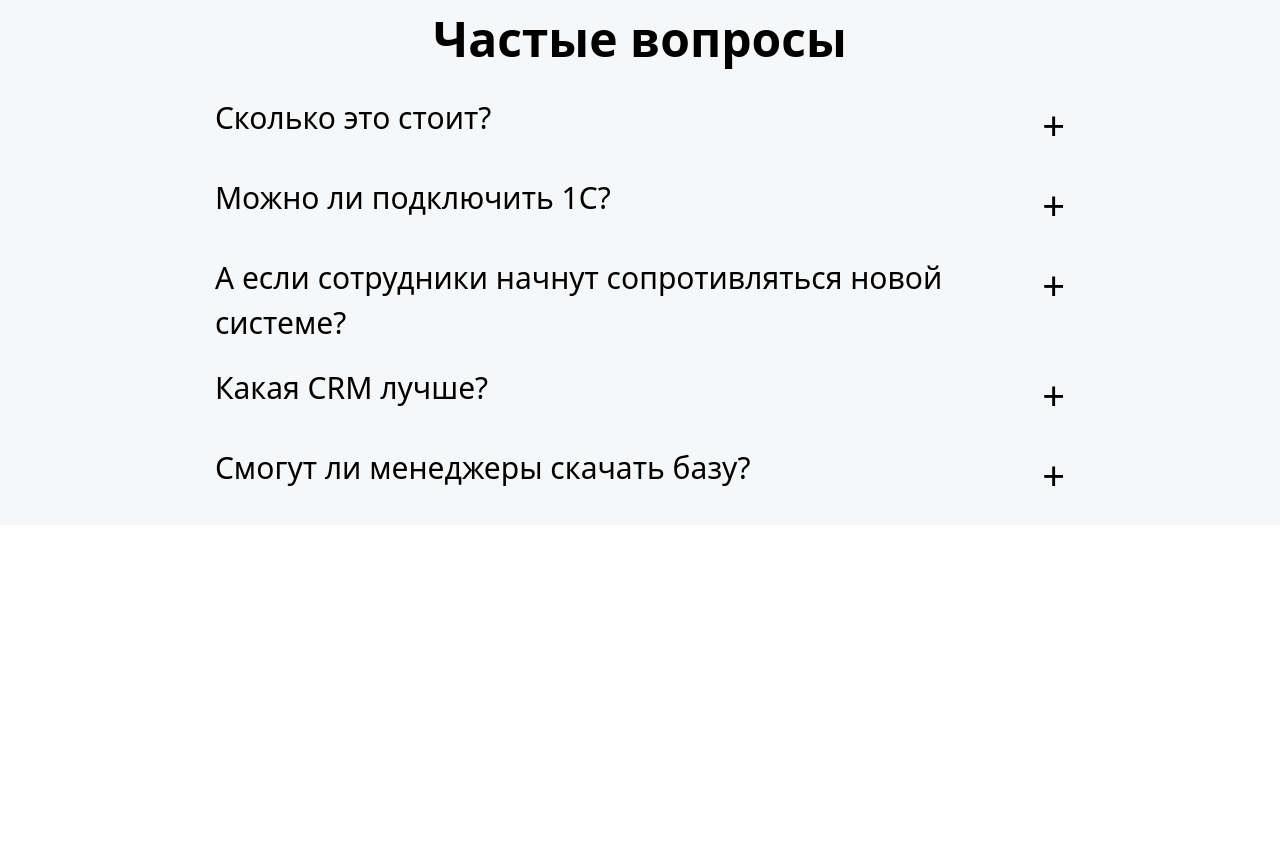
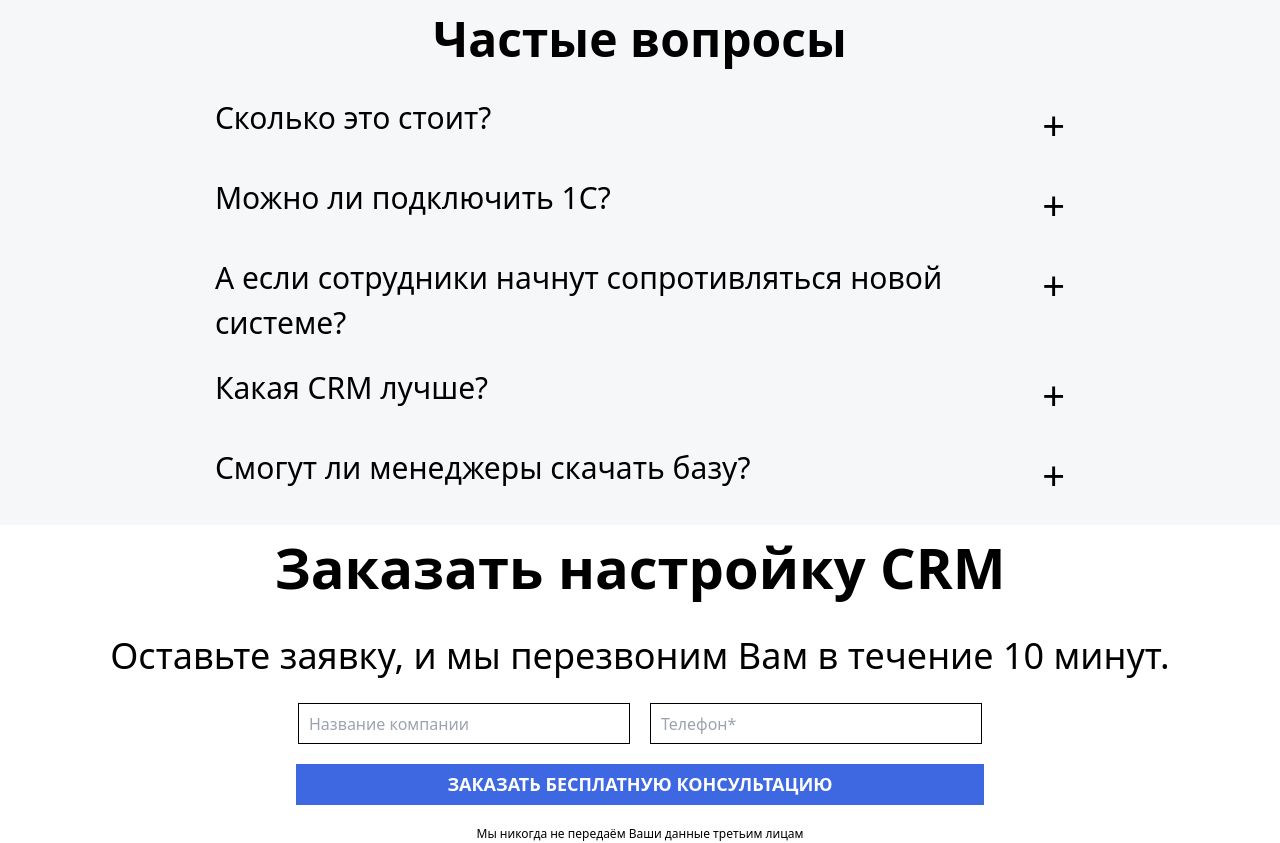
Before and after one commit to smuhriddin2006/Home_Project_3, a website: page src/index.html in a window 1280 px wide. Shown: the part 3291-4134 px from the top of the page. Before the commit the page ends 3816 px from the top, so only its background shows below. Drawn offline with nearby package versions, Linux system fonts and the light colour scheme; files that its build step writes are made by us from their sources.

Commit message:
The project is finish

```diff
--- a/src/index.html
+++ b/src/index.html
@@ -134,5 +134,18 @@
         </article>
     </section>
    </main>
+   <footer>
+        <aside class="flex flex-col gap-[20px] items-center xl:items-center">
+            <h2 class="font-[900] text-[56px] text-[#000000]">Заказать настройку CRM</h2>
+            <p class="font-[400] text-[36px] text-[#000000]">Оставьте заявку,
+и мы перезвоним Вам в течение 10 минут.</p>
+            <div class="flex flex-col gap-[20px] xl:flex-row">
+                <input class="w-[332px] h-[41px] border-[1px] border-solid border-[#000000] p-[10px]" placeholder="Название компании" type="text">
+                <input class="w-[332px] h-[41px] border-[1px] border-solid border-[#000000] p-[10px]" placeholder="Телефон*" type="tel">
+            </div>
+            <button class="w-[328px] h-[66px] bg-[#3D68E1] text-[18px] text-[#FFFFFF] font-[600] xl:w-[688px] xl:h-[41px]">ЗАКАЗАТЬ БЕСПЛАТНУЮ КОНСУЛЬТАЦИЮ</button>
+            <p class="text-[12px] text-[#000000] font-[400] xl:text-center">Мы никогда не передаём Ваши данные третьим лицам</p>
+        </aside>
+   </footer>
 </body>
 </html>
```
